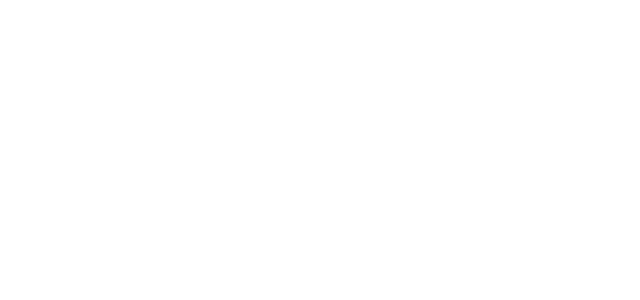
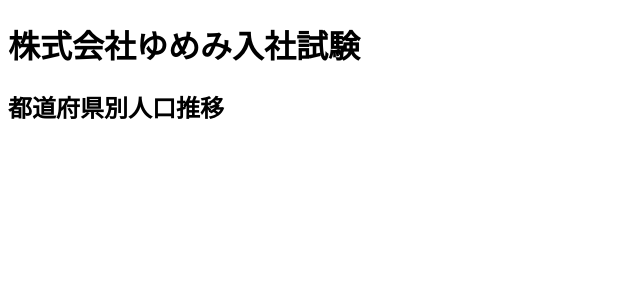
Before and after one commit to yuki-zmstr/yumemi-resas-app, a React (Create React App) app: page / in a window 1280 px wide. Shown: the top 300 px of the page, without its empty margins (0-640 px from the left). Built offline with nearby package versions, Linux system fonts and the light colour scheme.

Commit message:
added headings to Header.jsx

```diff
--- a/src/components/Header.jsx
+++ b/src/components/Header.jsx
@@ -1,7 +1,13 @@
 import React from 'react';
+import styles from '../stylesheets/Header.module.css';
 
 const Header = () => {
-  return <div />;
+  return (
+    <div className={styles.header}>
+      <h1 className={styles.title}>株式会社ゆめみ入社試験</h1>
+      <h2 className={styles.subtitle}>都道府県別人口推移</h2>
+    </div>
+  );
 };
 
 export default Header;
```
